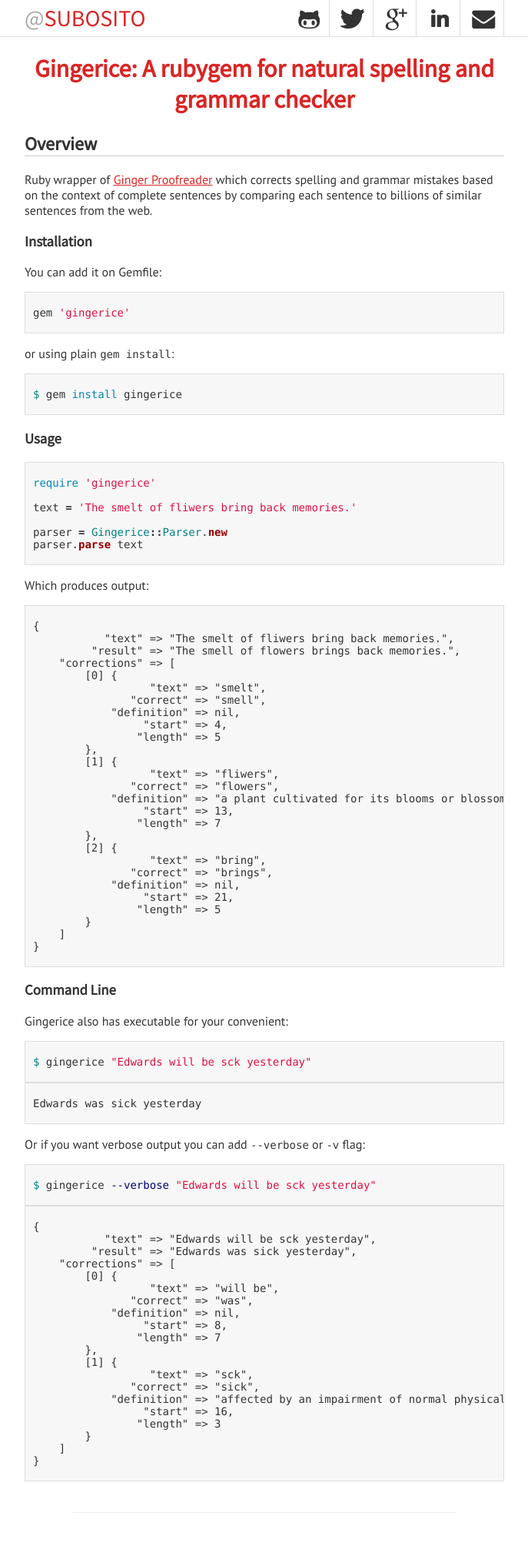
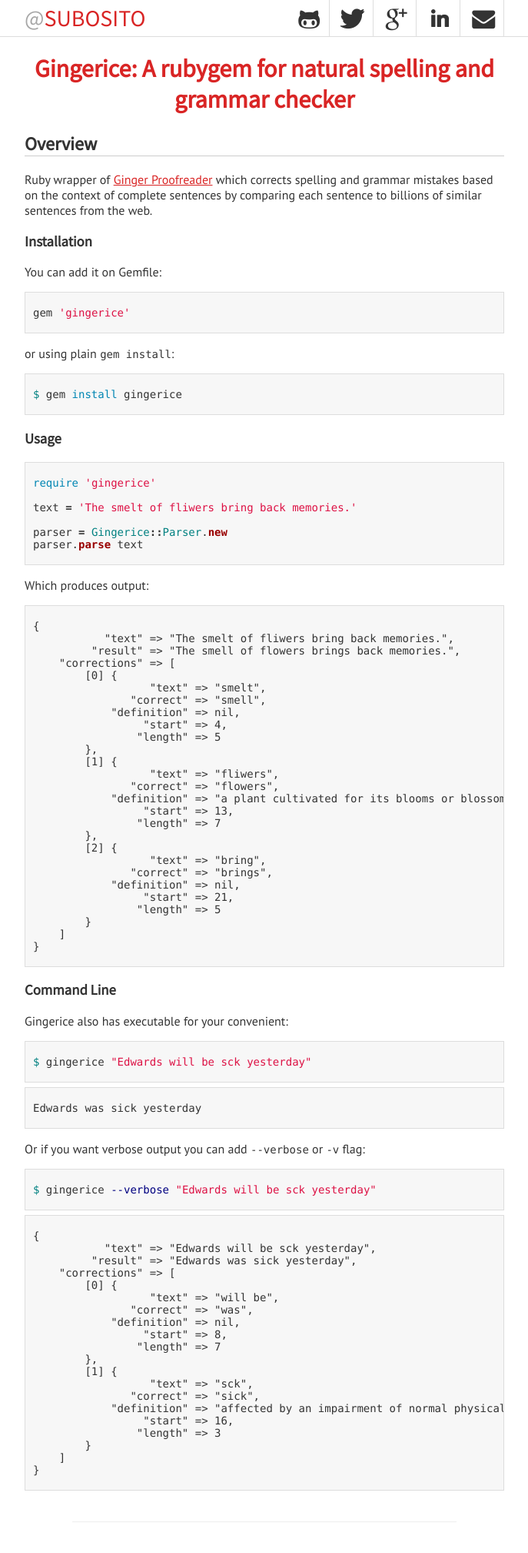
Before and after one commit to leeayoung/subosito.github.io, a Jekyll site: the page built from _posts/2013-04-28-gingerice-rubygem-for-natural-spelling-and-grammar-checker.markdown, in a window 1280 px wide. Shown: the whole page at 77% size, without its empty margins (296-983 px from the left). Built offline with Jekyll 4.4.1, drawn with Linux system fonts in a browser that asks for light colours; Markdown is read by kramdown in place of the engine named in the settings; comment, search, counter and statistics services are not loaded.

Commit message:
add spaces between highlights

```diff
--- a/_scss/theme.scss
+++ b/_scss/theme.scss
@@ -197,6 +197,7 @@
   border: 1px solid #ddd;
   overflow: auto;
   padding: 4px 10px;
+  margin-top: 6px;
 }
 
 .pubdate {
--- a/css/theme.css
+++ b/css/theme.css
@@ -2132,6 +2132,7 @@
   border: 1px solid #ddd;
   overflow: auto;
   padding: 4px 10px;
+  margin-top: 6px;
 }
 
 .pubdate {
```
